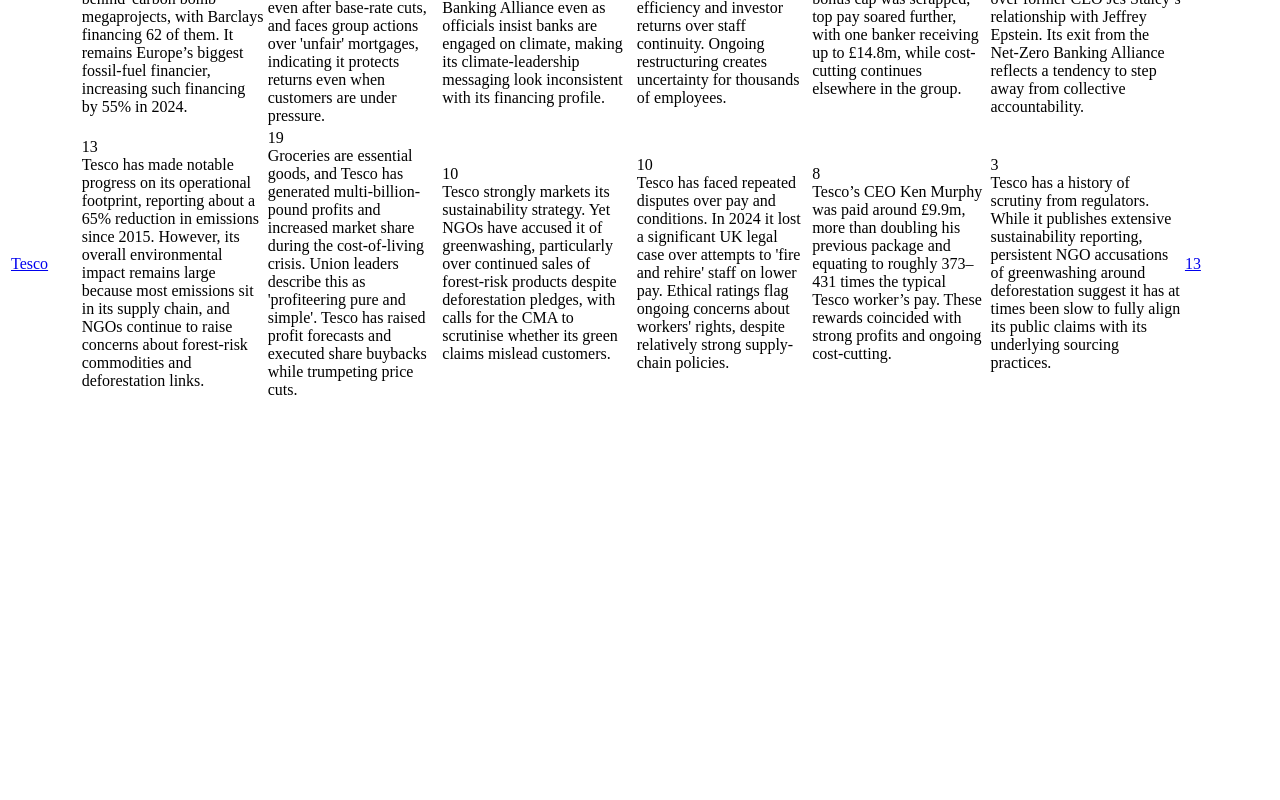
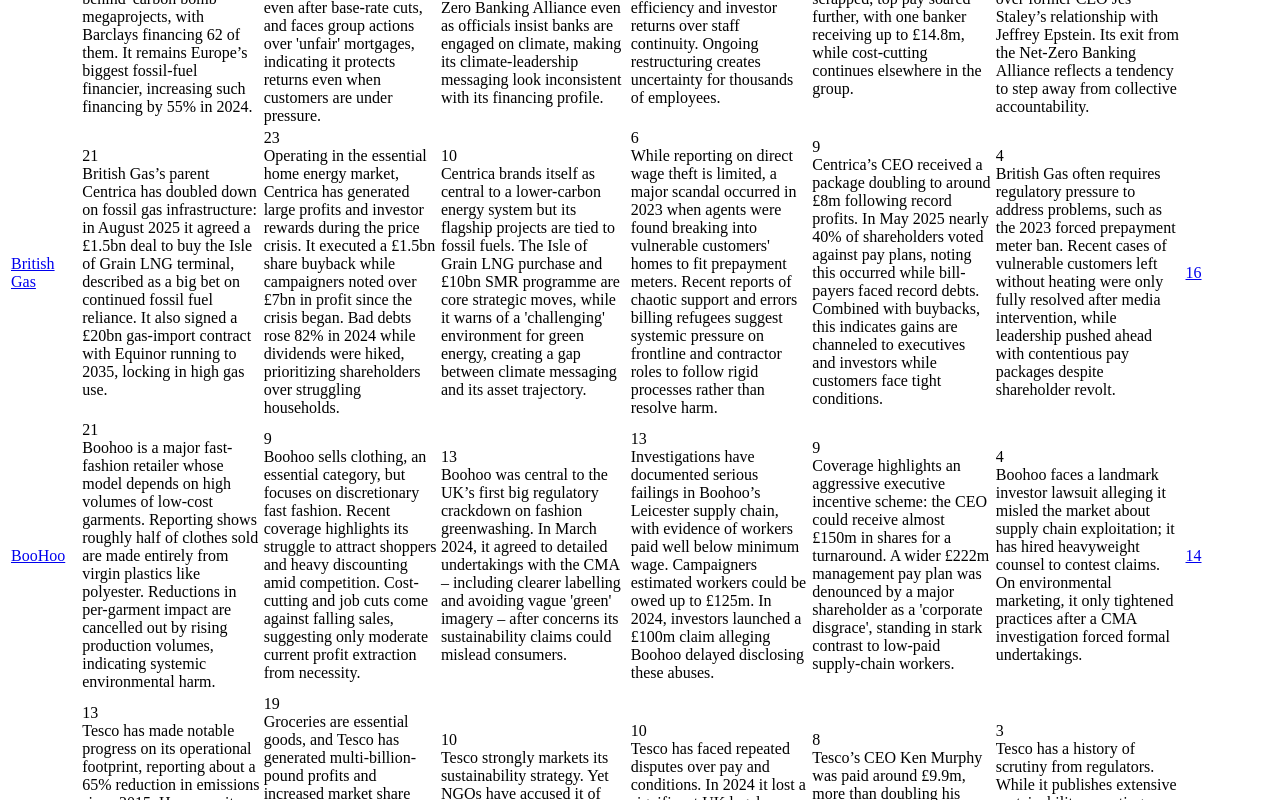
Before and after one commit to EliteArtists/greedpeaceX-website, a React (Vite) app: page /index in a window 1280 px wide. Shown: the part 1020-1820 px from the top of the page. Before the commit the page ends 1422 px from the top, so only its background shows below. Built offline with nearby package versions, Linux system fonts and the light colour scheme; no server answers; the database is empty.

Commit message:
Update GreedIndexPage.jsx

```diff
--- a/src/GreedIndexPage.jsx
+++ b/src/GreedIndexPage.jsx
@@ -60,6 +60,44 @@
     }
   },
   {
+    id: 'british-gas-manual',
+    greed_targets: { name: 'British Gas' },
+    greed_score: 16,
+    community_harm: 21,
+    profit_from_necessity: 23,
+    obscurity: 10,
+    exploit_ratio: 6,
+    pay_inequality: 9,
+    responsiveness: 4,
+    rationale: {
+      environmental_harm: "British Gas’s parent Centrica has doubled down on fossil gas infrastructure: in August 2025 it agreed a £1.5bn deal to buy the Isle of Grain LNG terminal, described as a big bet on continued fossil fuel reliance. It also signed a £20bn gas-import contract with Equinor running to 2035, locking in high gas use.",
+      profit_from_necessity: "Operating in the essential home energy market, Centrica has generated large profits and investor rewards during the price crisis. It executed a £1.5bn share buyback while campaigners noted over £7bn in profit since the crisis began. Bad debts rose 82% in 2024 while dividends were hiked, prioritizing shareholders over struggling households.",
+      greenwashing: "Centrica brands itself as central to a lower-carbon energy system but its flagship projects are tied to fossil fuels. The Isle of Grain LNG purchase and £10bn SMR programme are core strategic moves, while it warns of a 'challenging' environment for green energy, creating a gap between climate messaging and its asset trajectory.",
+      worker_exploitation: "While reporting on direct wage theft is limited, a major scandal occurred in 2023 when agents were found breaking into vulnerable customers' homes to fit prepayment meters. Recent reports of chaotic support and errors billing refugees suggest systemic pressure on frontline and contractor roles to follow rigid processes rather than resolve harm.",
+      pay_inequality: "Centrica’s CEO received a package doubling to around £8m following record profits. In May 2025 nearly 40% of shareholders voted against pay plans, noting this occurred while bill-payers faced record debts. Combined with buybacks, this indicates gains are channeled to executives and investors while customers face tight conditions.",
+      resistance_to_accountability: "British Gas often requires regulatory pressure to address problems, such as the 2023 forced prepayment meter ban. Recent cases of vulnerable customers left without heating were only fully resolved after media intervention, while leadership pushed ahead with contentious pay packages despite shareholder revolt."
+    }
+  },
+  {
+    id: 'boohoo-manual',
+    greed_targets: { name: 'BooHoo' },
+    greed_score: 14,
+    community_harm: 21,
+    profit_from_necessity: 9,
+    obscurity: 13,
+    exploit_ratio: 13,
+    pay_inequality: 9,
+    responsiveness: 4,
+    rationale: {
+      environmental_harm: "Boohoo is a major fast-fashion retailer whose model depends on high volumes of low-cost garments. Reporting shows roughly half of clothes sold are made entirely from virgin plastics like polyester. Reductions in per-garment impact are cancelled out by rising production volumes, indicating systemic environmental harm.",
+      profit_from_necessity: "Boohoo sells clothing, an essential category, but focuses on discretionary fast fashion. Recent coverage highlights its struggle to attract shoppers and heavy discounting amid competition. Cost-cutting and job cuts come against falling sales, suggesting only moderate current profit extraction from necessity.",
+      greenwashing: "Boohoo was central to the UK’s first big regulatory crackdown on fashion greenwashing. In March 2024, it agreed to detailed undertakings with the CMA – including clearer labelling and avoiding vague 'green' imagery – after concerns its sustainability claims could mislead consumers.",
+      worker_exploitation: "Investigations have documented serious failings in Boohoo’s Leicester supply chain, with evidence of workers paid well below minimum wage. Campaigners estimated workers could be owed up to £125m. In 2024, investors launched a £100m claim alleging Boohoo delayed disclosing these abuses.",
+      pay_inequality: "Coverage highlights an aggressive executive incentive scheme: the CEO could receive almost £150m in shares for a turnaround. A wider £222m management pay plan was denounced by a major shareholder as a 'corporate disgrace', standing in stark contrast to low-paid supply-chain workers.",
+      resistance_to_accountability: "Boohoo faces a landmark investor lawsuit alleging it misled the market about supply chain exploitation; it has hired heavyweight counsel to contest claims. On environmental marketing, it only tightened practices after a CMA investigation forced formal undertakings."
+    }
+  },
+  {
     id: 'tesco-manual',
     greed_targets: { name: 'Tesco' },
     greed_score: 13,
@@ -76,6 +114,25 @@
       worker_exploitation: "Tesco has faced repeated disputes over pay and conditions. In 2024 it lost a significant UK legal case over attempts to 'fire and rehire' staff on lower pay. Ethical ratings flag ongoing concerns about workers' rights, despite relatively strong supply-chain policies.",
       pay_inequality: "Tesco’s CEO Ken Murphy was paid around £9.9m, more than doubling his previous package and equating to roughly 373–431 times the typical Tesco worker’s pay. These rewards coincided with strong profits and ongoing cost-cutting.",
       resistance_to_accountability: "Tesco has a history of scrutiny from regulators. While it publishes extensive sustainability reporting, persistent NGO accusations of greenwashing around deforestation suggest it has at times been slow to fully align its public claims with its underlying sourcing practices."
+    }
+  },
+  {
+    id: 'rolls-royce-manual',
+    greed_targets: { name: 'Rolls-Royce' },
+    greed_score: 12,
+    community_harm: 21,
+    profit_from_necessity: 9,
+    obscurity: 10,
+    exploit_ratio: 8,
+    pay_inequality: 7,
+    responsiveness: 3,
+    rationale: {
+      environmental_harm: "Rolls-Royce’s core businesses – jet engines and nuclear reactors – lock in high-carbon aviation and controversial nuclear technologies. It is central to the UK’s nuclear weapons system and its SMR plans are criticised as costly and risky compared with renewables.",
+      profit_from_necessity: "Rolls-Royce provides critical infrastructure (aviation, defence, nuclear) and has turned these into high earnings, with profits guided above £3bn. It has resumed dividends and buybacks, returning large sums to investors while taxpayers and passengers bear the costs of high-carbon travel and defence.",
+      greenwashing: "Rolls-Royce markets itself as a climate-solution company, highlighting sustainable fuels. Yet analysts argue these fixes cannot fully solve aviation emissions, and Greenpeace rates its financial climate disclosures only 'partial'. Its SMR promotion is contested by economists warning of costs and delays.",
+      worker_exploitation: "A mixed record: UK workers secured multi-year pay deals and share offers. However, 800 US unionised workers voted to authorise a strike in 2025 over tiered wages and healthcare. Industry commentary notes increasing use of outsourcing to push down terms.",
+      pay_inequality: "The CEO's package remains a multi-million-pound sum with high incentive potential. This sits alongside a dramatic share-price rise and buybacks, meaning executives and shareholders capture large gains while average employees receive relatively modest one-off grants.",
+      resistance_to_accountability: "Historically paid a massive settlement over corruption. More recently, Greenpeace found climate disclosure only partially adequate. US subsidiaries donate to politicians, highlighting influence risks. However, it now publishes human-rights policies, suggesting a cautious rather than overtly obstructionist stance."
     }
   }
 ];
```
